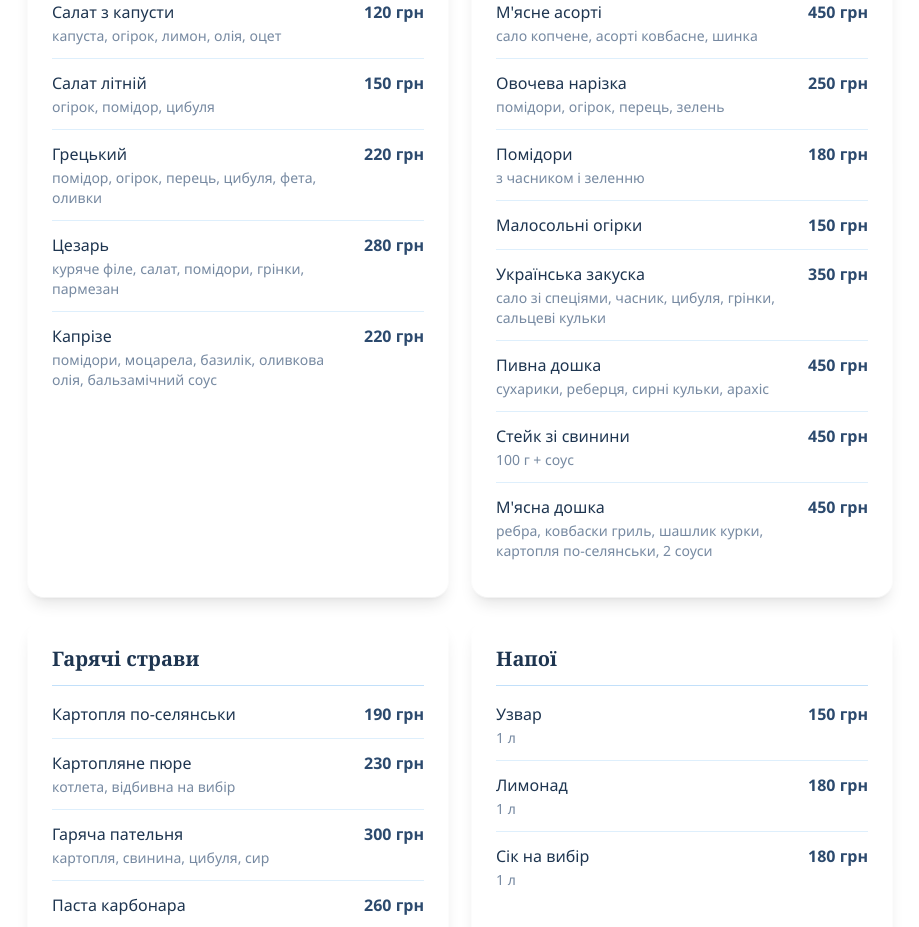
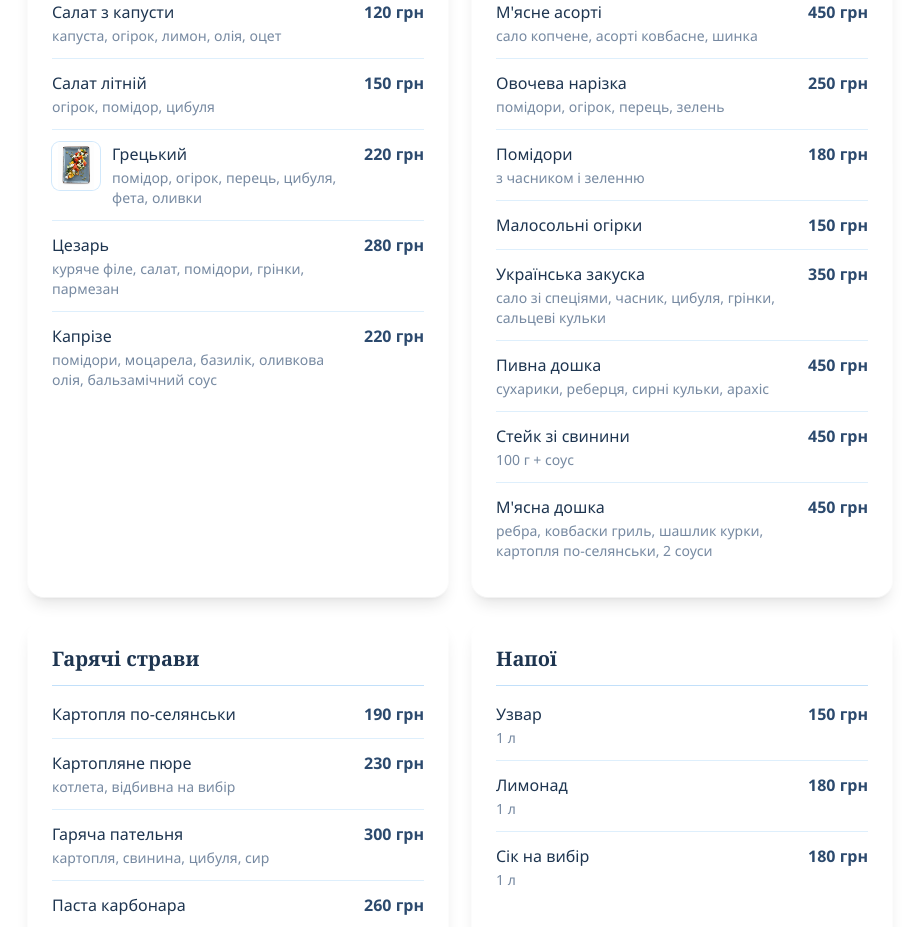
Before and after one commit to roman-alex/family-hotel, a React (Vite) app: page /restaurant in a window 1280 px wide. Shown: the part 1320-2247 px from the top of the page, without its empty margins (180-1099 px from the left). Built offline with nearby package versions, Linux system fonts and the light colour scheme.

Commit message:
add image for Грецький menu item

```diff
--- a/src/data/restaurantMenu.ts
+++ b/src/data/restaurantMenu.ts
@@ -104,6 +104,7 @@ export const menuSections: MenuSection[] = [
         name: 'Грецький',
         description: 'помідор, огірок, перець, цибуля, фета, оливки',
         price: 220,
+        image: 'images/dishes/greckyj.png',
       },
       {
         name: 'Цезарь',
```
Also changed, not shown: public/images/dishes/greckyj.png (added).
